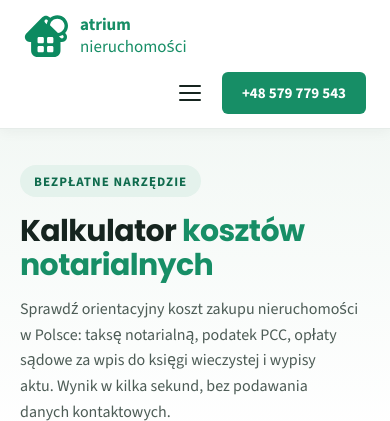
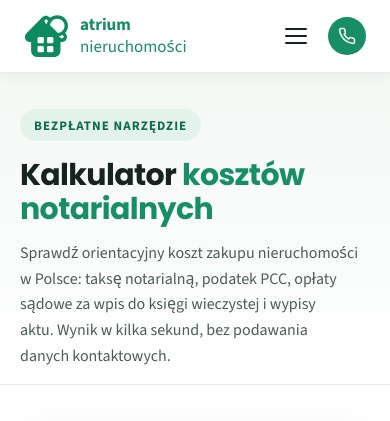
Before and after one commit to Krystian2004-cyber/Krystian2004-cyber.github.io, a PHP site: page / in a window 390 px wide. Shown: the top 421 px of the page. Run offline with PHP 8.4, Linux system fonts and the light colour scheme.

Commit message:
fix: navbar mobile layout wraps to two lines on narrow screens
Phone button collapses to icon-only under 480px so logo + hamburger +
phone stay on a single line instead of wrapping (e.g. iPhone widths).

```diff
--- a/kalkulator-koszty/index.html
+++ b/kalkulator-koszty/index.html
@@ -31,7 +31,10 @@
         <button type="button" id="nav-toggle" class="nav-toggle" aria-label="Otwórz menu" aria-expanded="false" aria-controls="site-nav">
           <span></span><span></span><span></span>
         </button>
-        <a href="tel:+48579779543" class="phone-btn">+48 579 779 543</a>
+        <a href="tel:+48579779543" class="phone-btn" aria-label="Zadzwoń: +48 579 779 543">
+          <svg class="phone-icon" viewBox="0 0 24 24" width="18" height="18" fill="none" stroke="currentColor" stroke-width="2" stroke-linecap="round" stroke-linejoin="round" aria-hidden="true"><path d="M22 16.92v3a2 2 0 0 1-2.18 2 19.79 19.79 0 0 1-8.63-3.07 19.5 19.5 0 0 1-6-6 19.79 19.79 0 0 1-3.07-8.67A2 2 0 0 1 4.11 2h3a2 2 0 0 1 2 1.72c.127.96.361 1.903.7 2.81a2 2 0 0 1-.45 2.11L8.09 9.91a16 16 0 0 0 6 6l1.27-1.27a2 2 0 0 1 2.11-.45c.907.339 1.85.573 2.81.7A2 2 0 0 1 22 16.92z"/></svg>
+          <span class="phone-text">+48 579 779 543</span>
+        </a>
       </div>
     </div>
   </header>
--- a/kalkulator-koszty/style.css
+++ b/kalkulator-koszty/style.css
@@ -14,8 +14,9 @@ input, select, textarea, button { font-family: inherit; }
 summary::-webkit-details-marker { display: none; }
 summary { list-style: none; cursor: pointer; }
 
-.phone-btn { background: #178e66; color: #fff; padding: 11px 20px; border-radius: 6px; font-weight: 700; font-size: 15px; white-space: nowrap; transition: background .15s ease; }
+.phone-btn { display: inline-flex; align-items: center; gap: 8px; background: #178e66; color: #fff; padding: 11px 20px; border-radius: 6px; font-weight: 700; font-size: 15px; white-space: nowrap; transition: background .15s ease; }
 .phone-btn:hover { background: #0f6b4d; color: #fff; text-decoration: none; }
+.phone-icon { flex-shrink: 0; }
 
 .footer-phone { display: inline-block; margin-top: 28px; font-family: Poppins, sans-serif; font-size: 26px; font-weight: 700; color: #fff; transition: color .15s ease; }
 .footer-phone:hover { color: #4fbf94; text-decoration: none; }
@@ -88,7 +89,7 @@ summary { list-style: none; cursor: pointer; }
 
 @media (max-width: 680px) {
   .header-bar { gap: 14px; flex-wrap: wrap; }
-  .header-controls { order: 2; }
+  .header-controls { order: 2; flex-shrink: 0; }
   .nav-toggle { display: flex; }
   .nav-links { display: none; order: 3; width: 100%; flex-direction: column; align-items: stretch; gap: 0; border-top: 1px solid #eef3f0; margin-top: 12px; padding-top: 4px; }
   .nav-links.open { display: flex; }
@@ -108,6 +109,8 @@ summary { list-style: none; cursor: pointer; }
   .form-row-2 { grid-template-columns: 1fr; }
   .logo a img { width: 44px; height: 42.6px; }
   .logo a p { font-size: 17px; }
+  .phone-btn { padding: 10px; border-radius: 50%; gap: 0; }
+  .phone-text { display: none; }
 }
 
 @media (max-width: 380px) {
--- a/kalkulator-straty/index.html
+++ b/kalkulator-straty/index.html
@@ -31,7 +31,10 @@
         <button type="button" id="nav-toggle" class="nav-toggle" aria-label="Otwórz menu" aria-expanded="false" aria-controls="site-nav">
           <span></span><span></span><span></span>
         </button>
-        <a href="tel:+48579779543" class="phone-btn">+48 579 779 543</a>
+        <a href="tel:+48579779543" class="phone-btn" aria-label="Zadzwoń: +48 579 779 543">
+          <svg class="phone-icon" viewBox="0 0 24 24" width="18" height="18" fill="none" stroke="currentColor" stroke-width="2" stroke-linecap="round" stroke-linejoin="round" aria-hidden="true"><path d="M22 16.92v3a2 2 0 0 1-2.18 2 19.79 19.79 0 0 1-8.63-3.07 19.5 19.5 0 0 1-6-6 19.79 19.79 0 0 1-3.07-8.67A2 2 0 0 1 4.11 2h3a2 2 0 0 1 2 1.72c.127.96.361 1.903.7 2.81a2 2 0 0 1-.45 2.11L8.09 9.91a16 16 0 0 0 6 6l1.27-1.27a2 2 0 0 1 2.11-.45c.907.339 1.85.573 2.81.7A2 2 0 0 1 22 16.92z"/></svg>
+          <span class="phone-text">+48 579 779 543</span>
+        </a>
       </div>
     </div>
   </header>
```
Also changed, not shown: kalkulator-straty/style.css (+5 -2 lines).
